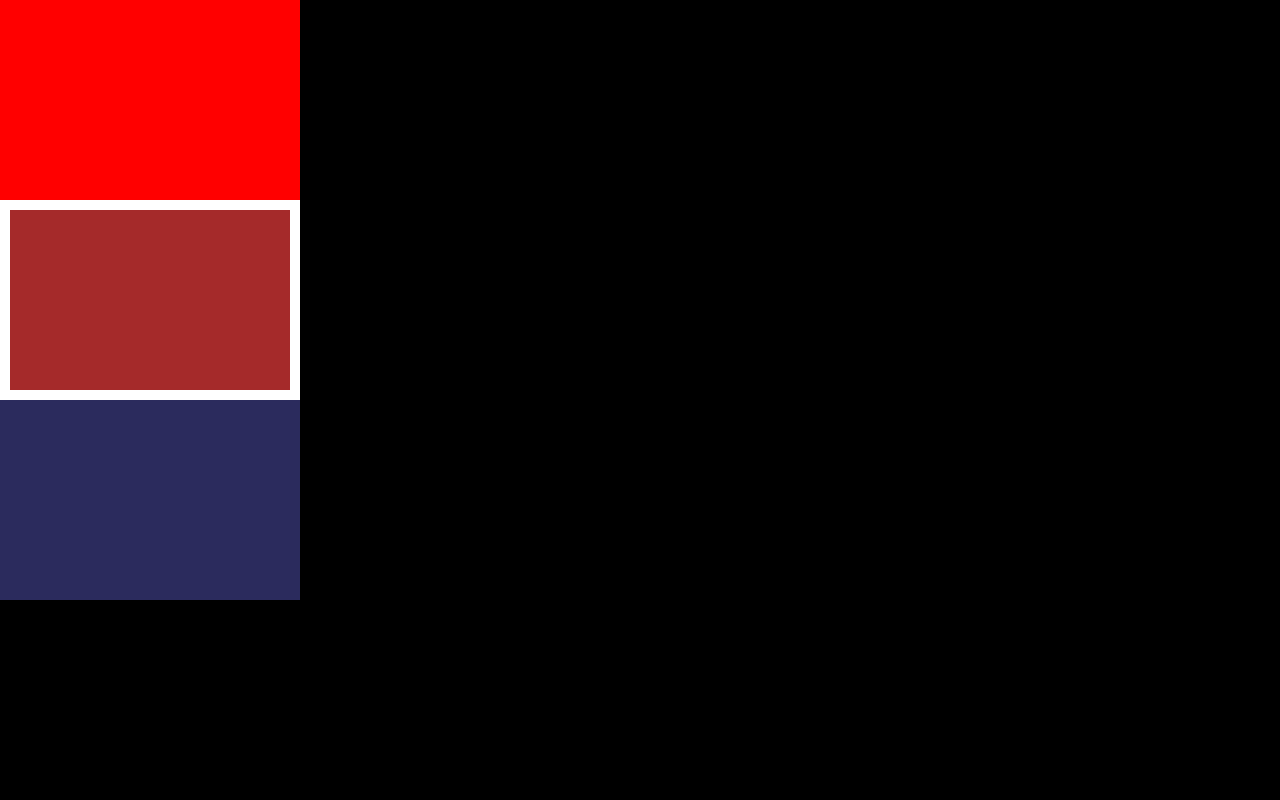
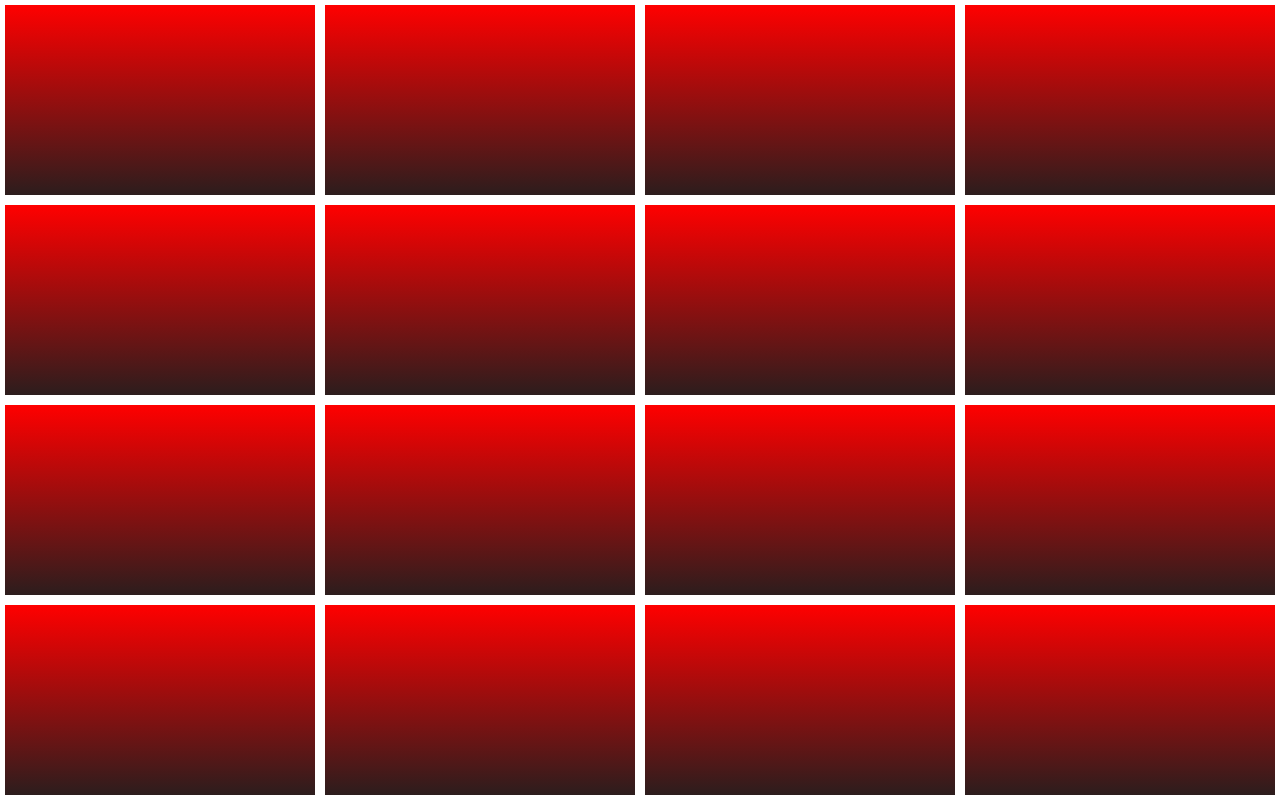
Before and after one commit to chetan7855/cohort2, a plain HTML site: page day17/index.html in a window 1280 px wide. Drawn offline with Linux system fonts and the light colour scheme.

Commit message:
box:nth-child(n) property!

```diff
--- a/day17/index.html
+++ b/day17/index.html
@@ -7,11 +7,23 @@
     <link rel="stylesheet" href="style.css">
 </head>
 <body>
-    <div id="div">
         <div id="parent">
             <div class="box"></div>
             <div class="box"></div>
             <div class="box"></div>
-    </div>
+            <div class="box"></div>
+            <div class="box"></div>
+            <div class="box"></div>
+            <div class="box"></div>
+            <div class="box"></div>
+            <div class="box"></div>
+            <div class="box"></div>
+            <div class="box"></div>
+            <div class="box"></div>
+            <div class="box"></div>
+            <div class="box"></div>
+            <div class="box"></div>
+            <div class="box"></div>
+        </div>
 </body>
 </html>
--- a/day17/style.css
+++ b/day17/style.css
@@ -7,24 +7,18 @@
 html,body{
     height: 100%;
     width:100%;
-    background-color: black;
+    background-color: BLACK;
 }
 
 #parent{
     height:100%;
     width:100%;
     background-color: black;
+    display:grid;
+    grid-template-columns: 25% 25% 25% 25%;
+    grid-template-rows: 25% 25% 25% 25%;
 }
 .box{
-    height:200px;
-    width:300px;
-    background-color: red;
+    background: linear-gradient(red, rgb(44, 29, 29));
+    border: 5px solid white;
 }
-
-.box:nth-child(3){
-    background-color: rgb(43, 43, 93);
-}
-.box:nth-child(2){
-    background-color:brown;
-    border: 10px solid white;
-}
```
